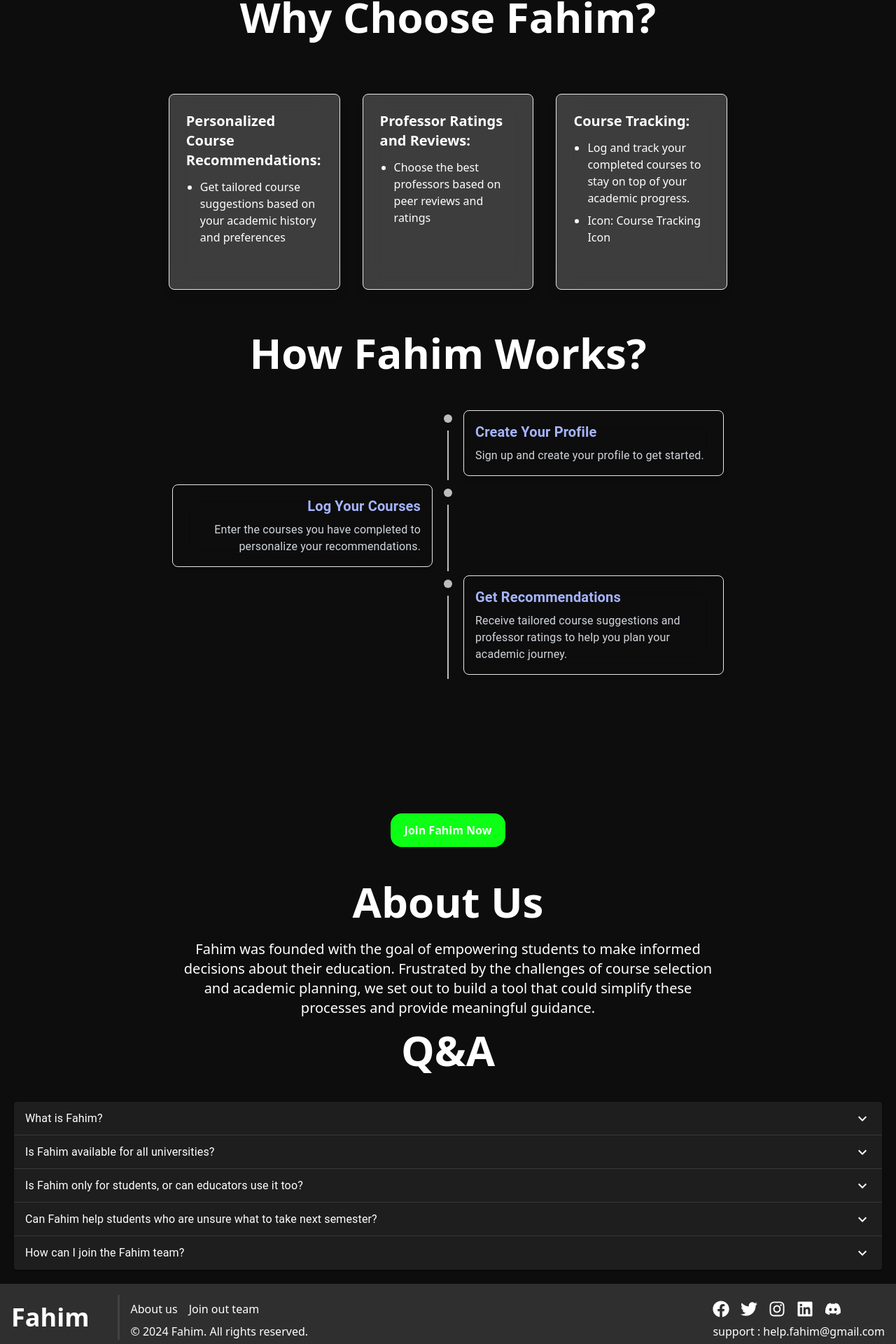
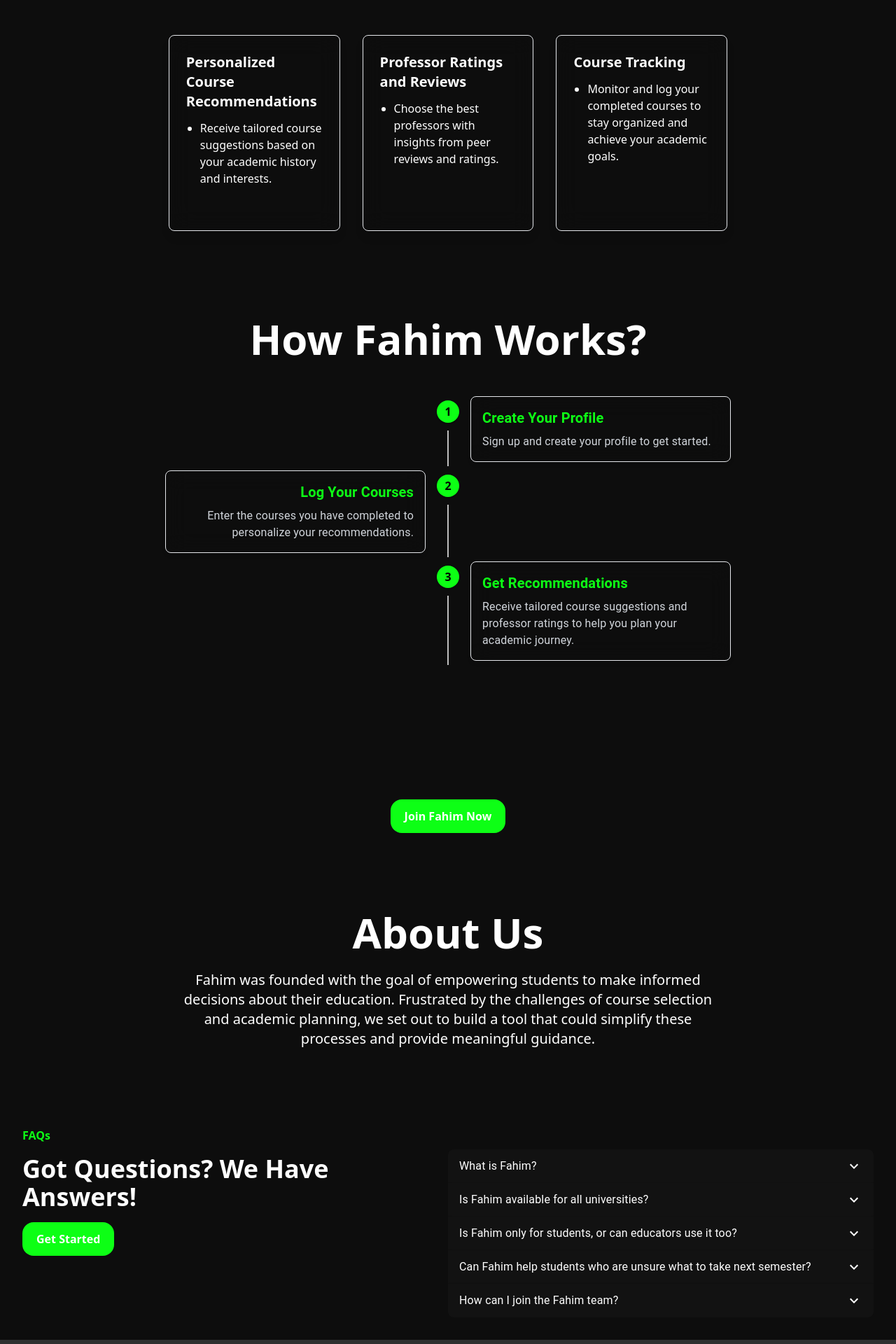
Before and after one commit to Gaurav-Janjvadiya/Fahim-Client, a React (Vite) app: page / in a window 1280 px wide. Shown: the part 650-2570 px from the top of the page at 70% size. Built offline with nearby package versions, Linux system fonts and the light colour scheme.

Commit message:
Landing Page is Done

```diff
--- a/src/components/landingPage/Faq.jsx
+++ b/src/components/landingPage/Faq.jsx
@@ -1,5 +1,6 @@
 import React, { useState } from "react";
 import { Element } from "react-scroll";
+import { Link } from "react-router-dom";
 import {
   Accordion,
   AccordionSummary,
@@ -7,21 +8,9 @@ import {
   Typography,
 } from "@mui/material";
 import ExpandMoreIcon from "@mui/icons-material/ExpandMore";
-import { createTheme, ThemeProvider } from "@mui/material/styles";
+import { Button } from "../";
 
 function Faq() {
-  const darkTheme = createTheme({
-    palette: {
-      mode: "dark",
-      background: {
-        default: "#121212", // Dark background color
-      },
-      text: {
-        primary: "#ffffff", // Text color for dark mode
-      },
-    },
-  });
-
   const [expanded, setExpanded] = useState(false);
 
   const handleChange = (panel) => (event, isExpanded) => {
@@ -31,16 +20,29 @@ function Faq() {
     <>
       {/* Q&A */}
       <Element className="faq">
-        <h1 className="text-4xl sm:text-6xl font-extrabold text-white mb-6 text-center">
-          Q&A
+        <div className="w-full flex p-8 flex-col sm:flex-row space-y-8">
+          <div className="sm:w-1/2 flex justify-start items-start space-y-4 flex-col">
+            <h4 className="font-semibold text-[#0DFF15]">FAQs</h4>
+            <h1 className="font-semibold text-4xl">
+              Got Questions? We Have Answers!
             </h1>
-        <ThemeProvider theme={darkTheme}>
-          <div style={{ padding: "20px" }}>
+            <Button>
+              <Link to="/signup">Get Started</Link>
+            </Button>
+          </div>
+          <div className="sm:w-1/2 w-full">
+            <div className="overflow-hidden rounded-lg">
               <Accordion
+                sx={{
+                  backgroundColor: "#121212",
+                  color: "white",
+                }}
                 expanded={expanded === "panel1"}
                 onChange={handleChange("panel1")}
               >
-              <AccordionSummary expandIcon={<ExpandMoreIcon />}>
+                <AccordionSummary
+                  expandIcon={<ExpandMoreIcon sx={{ color: "white" }} />}
+                >
                   <Typography>What is Fahim?</Typography>
                 </AccordionSummary>
                 <AccordionDetails>
@@ -52,10 +54,13 @@ function Faq() {
                 </AccordionDetails>
               </Accordion>
               <Accordion
+                sx={{ backgroundColor: "#121212", color: "white" }}
                 expanded={expanded === "panel2"}
                 onChange={handleChange("panel2")}
               >
-              <AccordionSummary expandIcon={<ExpandMoreIcon />}>
+                <AccordionSummary
+                  expandIcon={<ExpandMoreIcon sx={{ color: "white" }} />}
+                >
                   <Typography>
                     Is Fahim available for all universities?
                   </Typography>
@@ -71,10 +76,13 @@ function Faq() {
                 </AccordionDetails>
               </Accordion>
               <Accordion
+                sx={{ backgroundColor: "#121212", color: "white" }}
                 expanded={expanded === "panel3"}
                 onChange={handleChange("panel3")}
               >
-              <AccordionSummary expandIcon={<ExpandMoreIcon />}>
+                <AccordionSummary
+                  expandIcon={<ExpandMoreIcon sx={{ color: "white" }} />}
+                >
                   <Typography>
                     Is Fahim only for students, or can educators use it too?
                   </Typography>
@@ -87,10 +95,13 @@ function Faq() {
                 </AccordionDetails>
               </Accordion>
               <Accordion
+                sx={{ backgroundColor: "#121212", color: "white" }}
                 expanded={expanded === "panel4"}
                 onChange={handleChange("panel4")}
               >
-              <AccordionSummary expandIcon={<ExpandMoreIcon />}>
+                <AccordionSummary
+                  expandIcon={<ExpandMoreIcon sx={{ color: "white" }} />}
+                >
                   <Typography>
                     Can Fahim help students who are unsure what to take next
                     semester?
@@ -98,17 +109,20 @@ function Faq() {
                 </AccordionSummary>
                 <AccordionDetails>
                   <Typography>
-                  Yes, Fahim provides tools to assist students in planning their
-                  next semester by offering guidance on course selection based
-                  on their academic progress and interests.
+                    Yes, Fahim provides tools to assist students in planning
+                    their next semester by offering guidance on course selection
+                    based on their academic progress and interests.
                   </Typography>
                 </AccordionDetails>
               </Accordion>
               <Accordion
+                sx={{ backgroundColor: "#121212", color: "white" }}
                 expanded={expanded === "panel5"}
                 onChange={handleChange("panel5")}
               >
-              <AccordionSummary expandIcon={<ExpandMoreIcon />}>
+                <AccordionSummary
+                  expandIcon={<ExpandMoreIcon sx={{ color: "white" }} />}
+                >
                   <Typography>How can I join the Fahim team?</Typography>
                 </AccordionSummary>
                 <AccordionDetails>
@@ -120,7 +134,8 @@ function Faq() {
                 </AccordionDetails>
               </Accordion>
             </div>
-        </ThemeProvider>
+          </div>
+        </div>
       </Element>
     </>
   );
--- a/src/components/landingPage/Features.jsx
+++ b/src/components/landingPage/Features.jsx
@@ -4,52 +4,51 @@ import { Element } from "react-scroll";
 function Features() {
   return (
     <>
-      {/* why choose Fahim part */}
+      {/* Why Choose Fahim Section */}
       <Element className="features">
         <div className="relative flex items-center p-4">
-          {/* Background image */}
-          {/* Card Section */}
+          {/* Background and Content */}
           <div className="w-full p-3 flex flex-col items-center justify-start">
             <div className="m-10">
-              <h1 className="text-4xl sm:text-6xl font-extrabold text-white mb-10 text-center">
+              <h1 className="text-4xl sm:text-6xl font-extrabold text-white hover:bg-slate-900 mb-10 text-center">
                 Why Choose Fahim?
               </h1>
             </div>
             <div className="flex flex-wrap items-center justify-center">
               {/* Card 1 */}
-              <div className="text-white border bg-white rounded-lg w-full sm:w-[45%] md:w-[30%] lg:w-[20%] mx-4 p-6 h-[35vh] shadow-lg hover:scale-105 transition-all duration-300 mb-4 sm:mb-0 backdrop-blur-lg bg-opacity-20">
+              <div className="text-white border rounded-lg w-full sm:w-[45%] md:w-[30%] lg:w-[20%] mx-4 p-6 h-[35vh] shadow-lg hover:scale-105 transition-all duration-300 mb-4 sm:mb-0 backdrop-blur-lg bg-opacity-20">
                 <h3 className="font-bold mb-3 text-xl">
-                  Personalized Course Recommendations:
+                  Personalized Course Recommendations
                 </h3>
                 <ul className="list-disc ml-5">
                   <li>
-                    Get tailored course suggestions based on your academic
-                    history and preferences
+                    Receive tailored course suggestions based on your academic
+                    history and interests.
                   </li>
                 </ul>
               </div>
 
               {/* Card 2 */}
-              <div className="text-white border bg-white rounded-lg w-full sm:w-[45%] md:w-[30%] lg:w-[20%] mx-4 p-6 h-[35vh] shadow-lg hover:scale-105 transition-all duration-300 mb-4 sm:mb-0 backdrop-blur-lg bg-opacity-20">
+              <div className="text-white border rounded-lg w-full sm:w-[45%] md:w-[30%] lg:w-[20%] mx-4 p-6 h-[35vh] shadow-lg hover:scale-105 transition-all duration-300 mb-4 sm:mb-0 backdrop-blur-lg bg-opacity-20">
                 <h3 className="font-bold mb-3 text-xl">
-                  Professor Ratings and Reviews:
+                  Professor Ratings and Reviews
                 </h3>
                 <ul className="list-disc ml-5">
                   <li>
-                    Choose the best professors based on peer reviews and ratings
+                    Choose the best professors with insights from peer reviews
+                    and ratings.
                   </li>
                 </ul>
               </div>
 
               {/* Card 3 */}
-              <div className="text-white border bg-white rounded-lg w-full sm:w-[45%] md:w-[30%] lg:w-[20%] mx-4 p-6 h-[35vh] shadow-lg hover:scale-105 transition-all duration-300 mb-4 sm:mb-0 backdrop-blur-lg bg-opacity-20">
-                <h3 className="font-bold mb-3 text-xl">Course Tracking:</h3>
+              <div className="text-white border rounded-lg w-full sm:w-[45%] md:w-[30%] lg:w-[20%] mx-4 p-6 h-[35vh] shadow-lg hover:scale-105 transition-all duration-300 mb-4 sm:mb-0 backdrop-blur-lg bg-opacity-20">
+                <h3 className="font-bold mb-3 text-xl">Course Tracking</h3>
                 <ul className="list-disc ml-5">
-                  <li className="mb-2">
-                    Log and track your completed courses to stay on top of your
-                    academic progress.
+                  <li>
+                    Monitor and log your completed courses to stay organized and
+                    achieve your academic goals.
                   </li>
-                  <li>Icon: Course Tracking Icon</li>
                 </ul>
               </div>
             </div>
--- a/src/components/landingPage/HowItWorks.jsx
+++ b/src/components/landingPage/HowItWorks.jsx
@@ -1,15 +1,20 @@
 import React from "react";
 import { Element } from "react-scroll";
-import Timeline from "@mui/lab/Timeline";
-import TimelineItem from "@mui/lab/TimelineItem";
-import TimelineSeparator from "@mui/lab/TimelineSeparator";
-import TimelineConnector from "@mui/lab/TimelineConnector";
-import TimelineContent from "@mui/lab/TimelineContent";
-import TimelineDot from "@mui/lab/TimelineDot";
+import {
+  Timeline,
+  TimelineItem,
+  TimelineSeparator,
+  TimelineConnector,
+  TimelineContent,
+  TimelineDot,
+} from "@mui/lab";
+import { useMediaQuery, useTheme } from "@mui/material";
 import { Link } from "react-router-dom";
-import {Button} from "../"
+import { Button } from "../";
 
 function HowItWorks() {
+  const theme = useTheme();
+  const isMobile = useMediaQuery(theme.breakpoints.down("sm"));
   return (
     <>
       {/* How its works section   */}
@@ -18,15 +23,20 @@ function HowItWorks() {
           <h1 className="text-4xl sm:text-6xl font-extrabold text-white mb-10 text-center">
             How Fahim Works?
           </h1>
-          <Timeline position="alternate">
+          <Timeline position={isMobile ? "left" : "alternate"}>
             <TimelineItem>
               <TimelineSeparator>
-                <TimelineDot className="bg-indigo-500" />
+                <TimelineDot
+                  style={{ backgroundColor: "#0DFF15", color: "black" }}
+                  className="flex items-center justify-center w-8 h-8 font-bold"
+                >
+                  1
+                </TimelineDot>
                 <TimelineConnector className="bg-indigo-400" />
               </TimelineSeparator>
               <TimelineContent>
-                <div className="p-4 rounded-lg backdrop-blur-lg bg-opacity-20 border shadow-md">
-                  <h3 className="text-lg sm:text-xl font-semibold text-indigo-300">
+                <div className="p-4 w-[15rem] sm:w-auto rounded-lg backdrop-blur-lg bg-opacity-20 border shadow-md">
+                  <h3 className="text-lg sm:text-xl font-semibold text-[#0DFF15]">
                     Create Your Profile
                   </h3>
                   <ul className="mt-2 text-gray-300">
@@ -35,14 +45,20 @@ function HowItWorks() {
                 </div>
               </TimelineContent>
             </TimelineItem>
+
             <TimelineItem>
               <TimelineSeparator>
-                <TimelineDot className="bg-indigo-500" />
+                <TimelineDot
+                  style={{ backgroundColor: "#0DFF15", color: "black" }}
+                  className="flex items-center justify-center w-8 h-8 font-bold"
+                >
+                  2
+                </TimelineDot>{" "}
                 <TimelineConnector className="bg-indigo-400" />
               </TimelineSeparator>
               <TimelineContent>
-                <div className="p-4 rounded-lg backdrop-blur-lg bg-opacity-20 border shadow-md">
-                  <h3 className="text-lg sm:text-xl font-semibold text-indigo-300">
+                <div className="p-4 w-[15rem] sm:w-auto rounded-lg backdrop-blur-lg bg-opacity-20 border shadow-md">
+                  <h3 className="text-lg sm:text-xl font-semibold text-[#0DFF15]">
                     Log Your Courses
                   </h3>
                   <ul className="mt-2 text-gray-300">
@@ -56,12 +72,17 @@ function HowItWorks() {
             </TimelineItem>
             <TimelineItem>
               <TimelineSeparator>
-                <TimelineDot className="bg-indigo-500" />
+                <TimelineDot
+                  style={{ backgroundColor: "#0DFF15", color: "black" }}
+                  className="flex items-center justify-center w-8 h-8 font-bold"
+                >
+                  3
+                </TimelineDot>{" "}
                 <TimelineConnector className="bg-indigo-400" />
               </TimelineSeparator>
               <TimelineContent>
-                <div className="p-4 rounded-lg backdrop-blur-lg bg-opacity-20 border shadow-md">
-                  <h3 className="text-lg sm:text-xl font-semibold text-indigo-300">
+                <div className="p-4 w-[15rem] sm:w-auto rounded-lg backdrop-blur-lg bg-opacity-20 border shadow-md">
+                  <h3 className="text-lg sm:text-xl font-semibold text-[#0DFF15]">
                     Get Recommendations
                   </h3>
                   <ul className="mt-2 text-gray-300">
@@ -74,7 +95,7 @@ function HowItWorks() {
               </TimelineContent>
             </TimelineItem>
           </Timeline>
-          <Button>
+          <Button style={"mt-4"}>
             <Link to="/signup">Join Fahim Now</Link>
           </Button>
         </div>
--- a/src/layout/Footer.jsx
+++ b/src/layout/Footer.jsx
@@ -1,12 +1,6 @@
 import React from "react";
 import { Link } from "react-router-dom";
-import {
-  FaFacebook,
-  FaDiscord,
-  FaTwitter,
-  FaInstagram,
-  FaLinkedin,
-} from "react-icons/fa";
+import { FaInstagram, FaDiscord, FaWhatsapp } from "react-icons/fa";
 
 function Footer() {
   return (
@@ -20,7 +14,9 @@ function Footer() {
               <Link to="/about" className="mr-2 text-nowrap">
                 About us
               </Link>
-              <Link className="mx-2 text-nowrap">Join out team</Link>
+              <Link to={"/join-us"} className="mx-2 text-nowrap">
+                Join our team
+              </Link>
             </div>
             <div>
               <p className="text-nowrap">
@@ -29,27 +25,19 @@ function Footer() {
             </div>
           </div>
         </div>
-        <div className="flex sm:items-start items-center flex-col justify-between">
+        <div className="flex items-center flex-col justify-between">
           {/* Social Media Icons */}
           <div className="flex space-x-4 my-2">
             <a
-              href="https://www.facebook.com"
+              href="https://www.linkedin.com"
               target="_blank"
               rel="noopener noreferrer"
               className=""
             >
-              <FaFacebook size={24} />
+              <FaDiscord size={24} />
             </a>
             <a
-              href="https://www.twitter.com"
-              target="_blank"
-              rel="noopener noreferrer"
-              className=""
-            >
-              <FaTwitter size={24} />
-            </a>
-            <a
-              href="https://www.instagram.com"
+              href="https://www.linkedin.com"
               target="_blank"
               rel="noopener noreferrer"
               className=""
@@ -62,15 +50,7 @@ function Footer() {
               rel="noopener noreferrer"
               className=""
             >
-              <FaLinkedin size={24} />
-            </a>
-            <a
-              href="https://www.linkedin.com"
-              target="_blank"
-              rel="noopener noreferrer"
-              className=""
-            >
-              <FaDiscord size={24} />
+              <FaWhatsapp size={24} />
             </a>
           </div>
           <p className="text-nowrap">support : help.fahim@gmail.com</p>
--- a/src/layout/Header.jsx
+++ b/src/layout/Header.jsx
@@ -89,7 +89,7 @@ function Header() {
     <header className="w-full flex justify-between items-center p-5">
       {/* Logo */}
       <div className="py-2">
-        <Link className="font-bold" to="/">
+        <Link className="font-bold text-4xl" to="/">
           Fahim
         </Link>
       </div>
--- a/src/pages/LandingPage.jsx
+++ b/src/pages/LandingPage.jsx
@@ -3,11 +3,21 @@ import { HeroSection, Features, HowItWorks, About, Faq } from "../components";
 function LandingPage() {
   return (
     <>
-      <HeroSection />
-      <Features />
-      <HowItWorks />
-      <About />
-      <Faq />
+      <div className="mt-8">
+        <HeroSection />
+      </div>
+      <div className="mt-16">
+        <Features />
+      </div>
+      <div className="mt-16">
+        <HowItWorks />
+      </div>
+      <div className="mt-16">
+        <About />
+      </div>
+      <div className="mt-16">
+        <Faq />
+      </div>
     </>
   );
 }
--- a/src/pages/user/Login.jsx
+++ b/src/pages/user/Login.jsx
@@ -53,7 +53,7 @@ function Login() {
             src={gif}
             alt="gif"
           />
-          <div className="backdrop-blur absolute w-full max-w-md p-6 border rounded-lg shadow-lg">
+          <div className="backdrop-blur absolute sm:w-full max-w-md sm:p-10 p-5 border rounded-lg shadow-lg">
             <form onSubmit={handleSubmit(onSubmit)} className="space-y-4">
               <div>
                 <label className="block text-sm font-medium mb-1">Email</label>
--- a/src/pages/user/SignUp.jsx
+++ b/src/pages/user/SignUp.jsx
@@ -54,7 +54,7 @@ function SignUp() {
   }, []);
 
   return (
-    <div className="bg-black min-h-screen flex items-center justify-center text-white">
+    <div className="bg-black p-3 min-h-screen flex items-center justify-center text-white">
       <div className="relative w-full max-w-md">
         <div className="min-h-screen flex items-center justify-center">
           <img
@@ -62,7 +62,7 @@ function SignUp() {
             src={gif}
             alt="gif"
           />
-          <div className="backdrop-blur absolute w-full max-w-md p-6 border rounded-lg shadow-lg">
+          <div className="backdrop-blur absolute sm:w-full p-6 border rounded-lg shadow-lg">
             <form onSubmit={handleSubmit(onSubmit)} className="space-y-4">
               <div>
                 <label className="block text-sm font-medium mb-1">
@@ -183,7 +183,6 @@ function SignUp() {
             </p>
           </div>
         </div>
-
       </div>
     </div>
   );
```
Also changed, not shown: src/components/landingPage/HeroSection.jsx (+11 -7 lines). Lines whose indentation alone changed are shown as unchanged.
